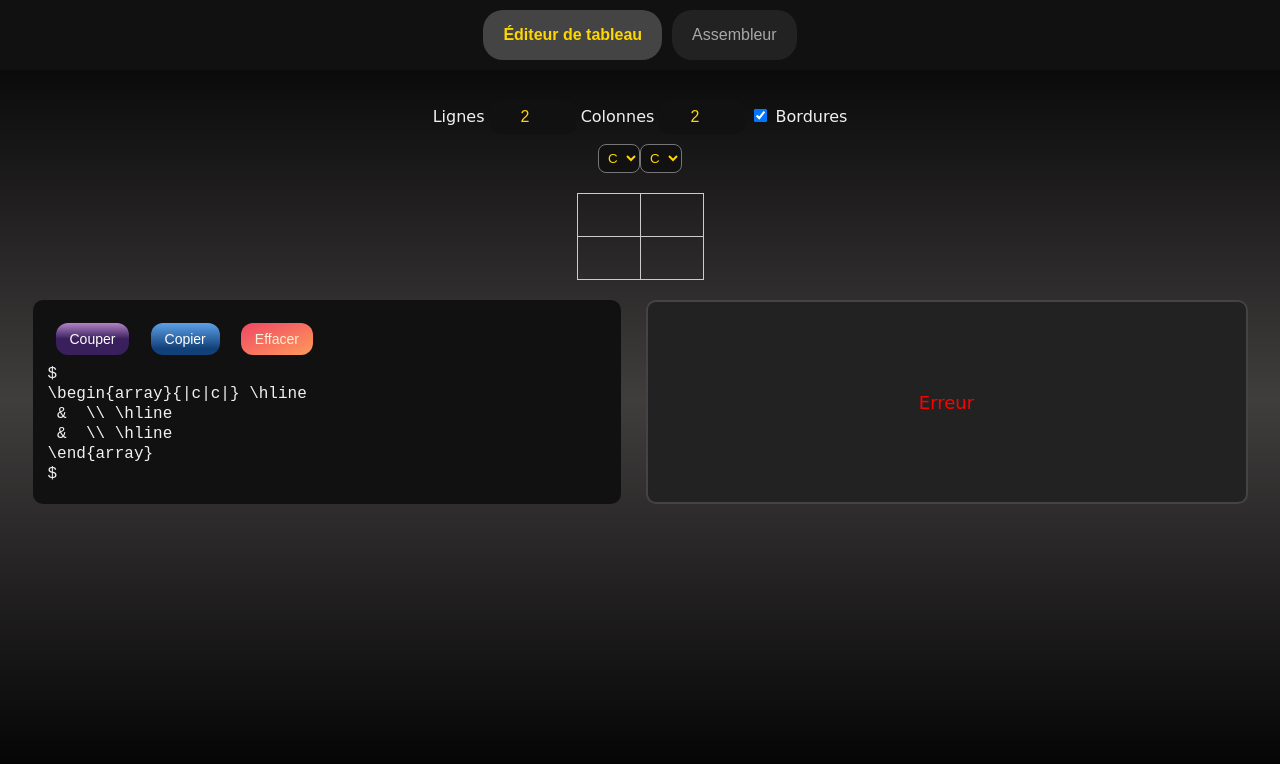
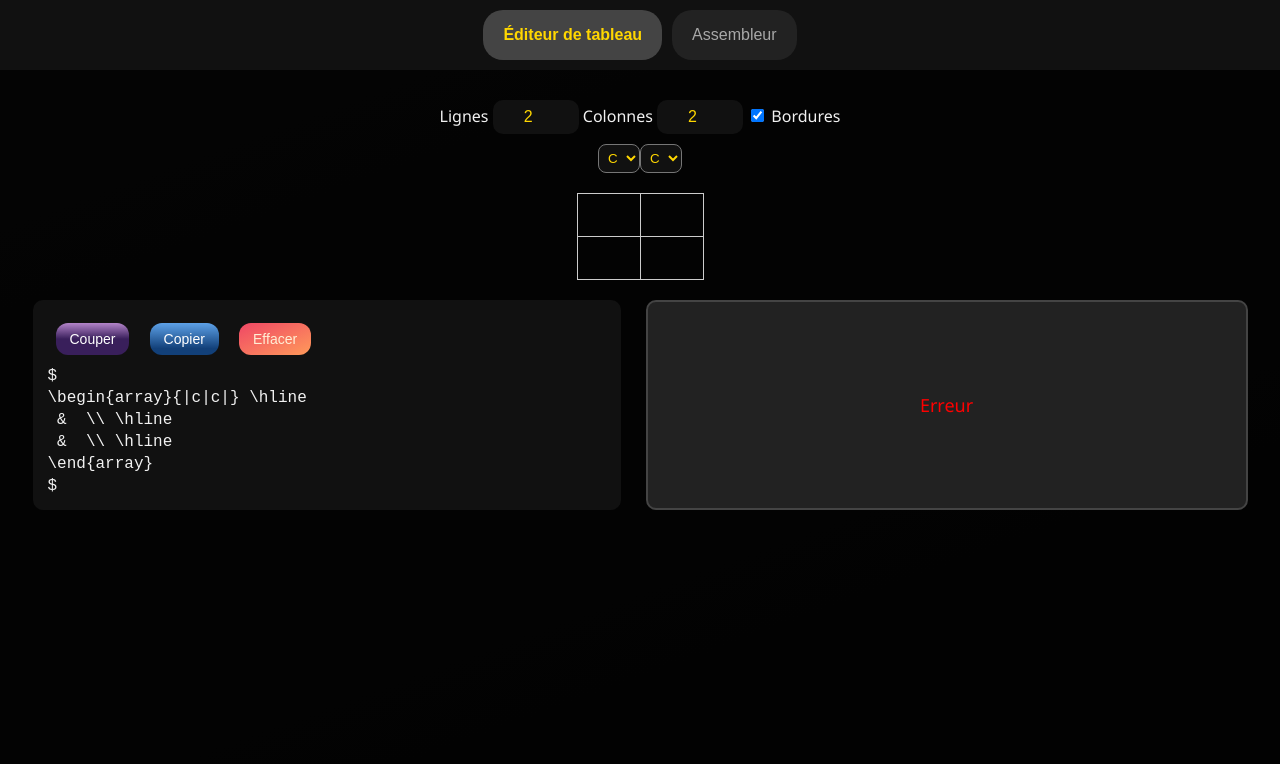
Before and after one commit to Toavina221/Editeur-Tableau-Assembleur, a plain HTML site: page index.html in a window 1280 px wide. Drawn offline with nearby package versions, Linux system fonts and the light colour scheme.

Commit message:
Update style.css

```diff
--- a/style.css
+++ b/style.css
@@ -1,5 +1,22 @@
 
-body { margin:0px;height: 100vh ; font-family:cursive,sans-serif; background:linear-gradient(black, rgb(64, 61, 61), black   ); color:#f1f1f1; text-align:center;  }
+/* body { margin:0px;height: 100vh ; font-family:cursive,sans-serif; background:linear-gradient(black, rgb(64, 61, 61), black   ); color:#f1f1f1; text-align:center;  } */
+body {
+  margin: 0;
+  padding: 0;
+  height: 100vh;
+  font-family: 'Segoe UI', Tahoma, Geneva, Verdana, sans-serif;
+  color: #f1f1f1;
+  text-align: center;
+
+  /* Fond sombre réaliste avec gradient et texture */
+  background-color: #121212; /* couleur de base très sombre */
+  background-image:
+    radial-gradient(rgba(255,255,255,0.02) 1px, transparent 1px),
+    linear-gradient(160deg, #1c1c1c, #0d0d0d);
+  background-size: 20px 20px, cover; /* texture légère + gradient */
+  background-blend-mode: overlay;
+}
+
 .tabs { display:flex; justify-content:center; background:#111; padding:10px; gap:10px; height: 50px; }
 .tabs button { padding:10px 20px; border:none; border-radius:20px; background:#222; color:#a8a8a8; cursor:pointer; font-size:16px; }
 .tabs button.active { background:#444; color:#ffd700; font-weight:bold; }
```
